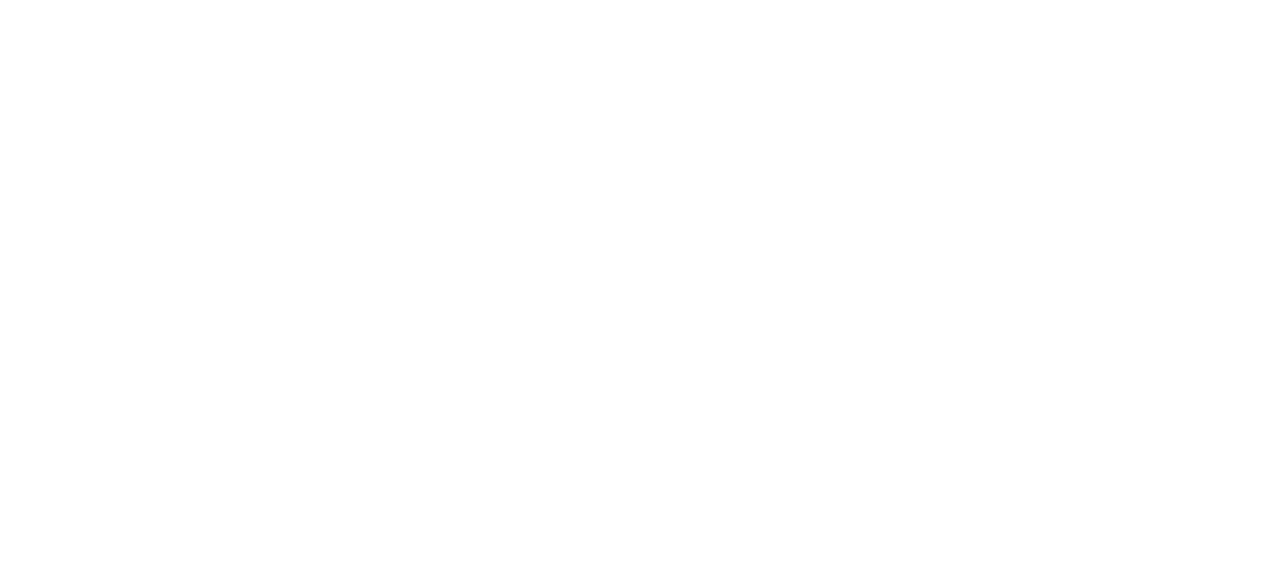
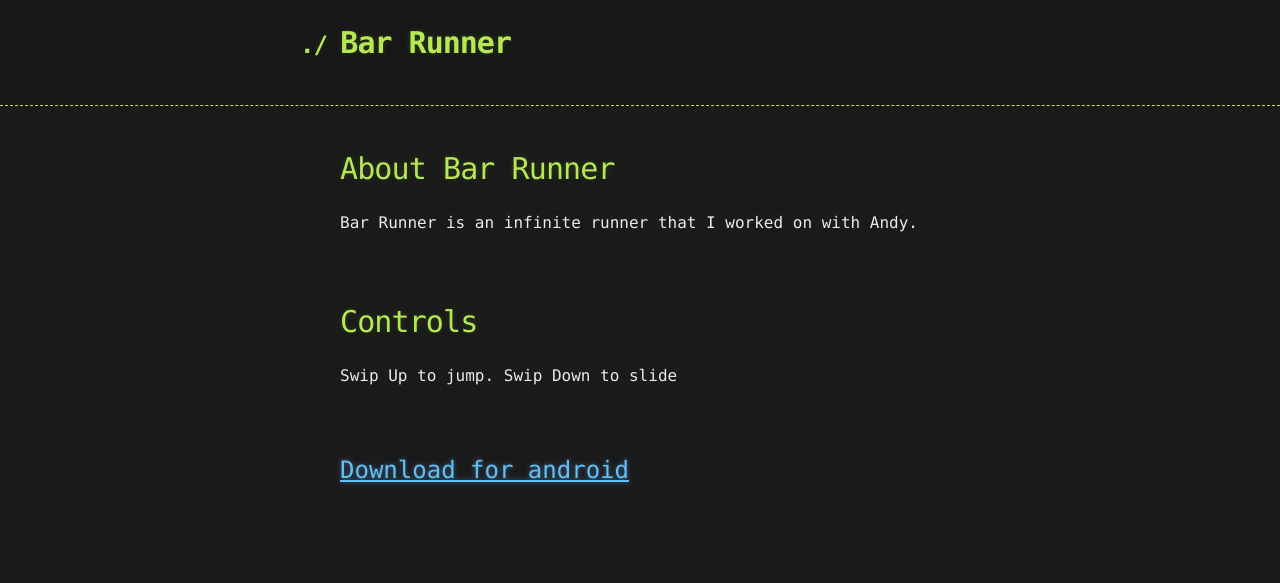
Before and after one commit to evan-f-palmer/evan-f-palmer.github.io, a plain HTML site: page barRunner.html in a window 1280 px wide. Drawn offline with Linux system fonts and the light colour scheme.

Commit message:
added bar Runner

```diff
--- a/barRunner.html
+++ b/barRunner.html
@@ -0,0 +1,41 @@
+<!DOCTYPE html>
+<html>
+  <head>
+    <meta charset='utf-8'>
+    <meta http-equiv="X-UA-Compatible" content="chrome=1">
+
+    <link rel="stylesheet" type="text/css" href="stylesheets/stylesheet.css" media="screen" />
+    <link rel="stylesheet" type="text/css" href="stylesheets/pygment_trac.css" media="screen" />
+    <link rel="stylesheet" type="text/css" href="stylesheets/print.css" media="print" />
+
+    <title>Evan's website</title>
+  </head>
+
+  <body>
+
+    <header>
+      <div class="container">
+        <h1>Bar Runner</h1>
+        <h2></h2>
+
+
+      </div>
+    </header>
+
+    <div class="container">
+      <section id="main_content">
+	  <h1>About Bar Runner</h1>
+
+		<p>Bar Runner is an infinite runner that I worked on with Andy.</p>
+		  	<br></br>
+		<h1>Controls</h1>
+
+		  <p>Swip Up to jump. Swip Down to slide</p>
+		  		  	<br></br>
+
+	<font size="+2"><a href="BarRunner-android.apk">Download for android</a></font><br><br>
+	<br></br>
+
+
+  </body>
+</html>
```
Also changed, not shown: index.html (+1 -0 lines).
